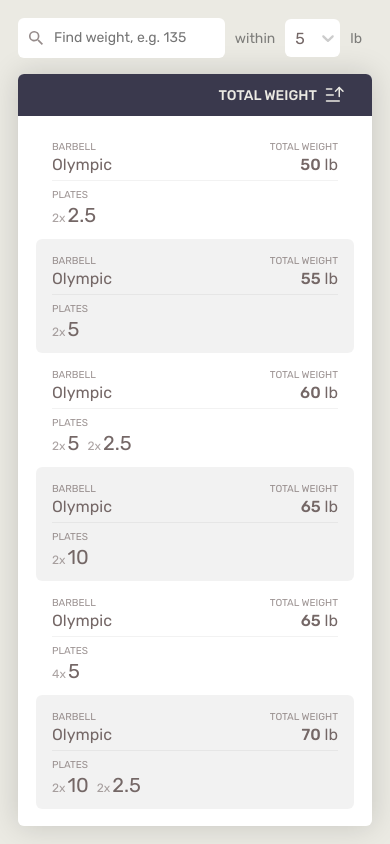
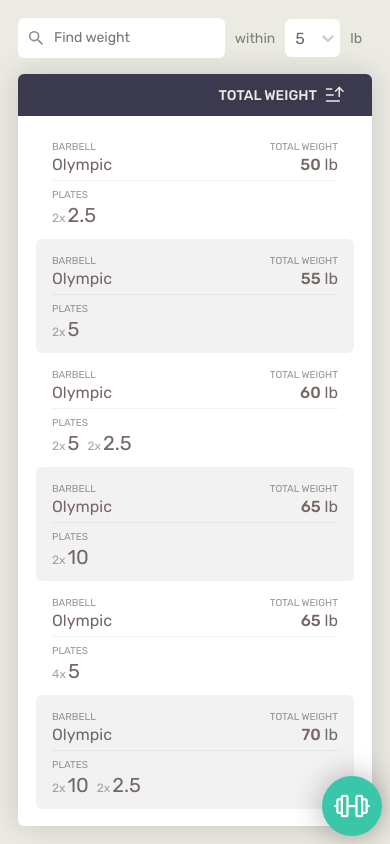
Before and after one commit to lstanard/weighter, a React (Create React App) app: page / in a window 390 px wide. Built offline with nearby package versions, Linux system fonts and the light colour scheme.

Commit message:
Working menu drawer for mobile

```diff
--- a/src/components/App.tsx
+++ b/src/components/App.tsx
@@ -4,6 +4,7 @@ import { Plate, Barbell } from "../types";
 import barbellData from "../data/barbells";
 import plateData from "../data/plates";
 import { GlobalUnitsContextProvider } from "./useGlobalUnitsContext";
+import MenuDrawer from "./MenuDrawer";
 import EquipmentPanel from "./EquipmentPanel/EquipmentPanel";
 import Results from "./Results";
 
@@ -14,14 +15,14 @@ function App(): ReactElement {
   return (
     <GlobalUnitsContextProvider>
       <div className="main">
-        <div className="drawer">
+        <MenuDrawer>
           <EquipmentPanel
             plates={plates}
             barbells={barbells}
             updatePlates={setPlates}
             updateBarbells={setBarbells}
           />
-        </div>
+        </MenuDrawer>
         <Results plates={plates} barbells={barbells} />
       </div>
     </GlobalUnitsContextProvider>
--- a/src/components/EquipmentPanel/EquipmentPanel.module.scss
+++ b/src/components/EquipmentPanel/EquipmentPanel.module.scss
@@ -6,7 +6,11 @@
   height: auto;
   min-height: 100vh;
   transition: width $transition-duration;
-  width: $sidebar-tablet-width;
+  width: 100%;
+
+  @include media(">tablet") {
+    width: $sidebar-tablet-width;
+  }
 
   @include media(">desktop") {
     width: $sidebar-desktop-width;
--- a/src/components/MenuDrawer/MenuDrawer.module.scss
+++ b/src/components/MenuDrawer/MenuDrawer.module.scss
@@ -1 +1,83 @@
 @import "../../scss/globals";
+
+$btn-size: 60px;
+
+.menuBtn {
+  align-items: center;
+  background-color: $green;
+  bottom: 8px;
+  border-radius: 50%;
+  box-shadow: 0px 0px 30px 0px rgba(0, 0, 0, 0.3);
+  color: $snow;
+  display: flex;
+  height: $btn-size;
+  justify-content: center;
+  position: fixed;
+  right: 8px;
+  width: $btn-size;
+  z-index: $mobile-menu-btn-z;
+
+  @include media(">=tablet") {
+    display: none;
+  }
+}
+
+.drawer {
+  bottom: 0;
+  height: 100%;
+  overflow: auto;
+  position: absolute;
+  top: 0;
+  transform: translateX(-100%);
+  transition: all #{$transition-duration * 2.25} $ease-in-quad;
+  width: $sidebar-mobile-width;
+  z-index: $sidebar-drawer-z;
+
+  @include media(">=tablet") {
+    position: relative;
+    transform: unset;
+    width: auto;
+  }
+
+  &.visible {
+    box-shadow: 0px 0px 30px 10px rgba(0, 0, 0, 0.7);
+    transform: translateX(0);
+    transition: all #{$transition-duration * 2.25};
+  }
+}
+
+.overlay {
+  background-color: rgba(0, 0, 0, 0.85);
+  bottom: 0;
+  left: 0;
+  opacity: 0;
+  position: fixed;
+  right: 0;
+  top: 0;
+  transition: all $transition-duration;
+  width: 100%;
+  visibility: hidden;
+  z-index: $sidebar-drawer-overlay-z;
+
+  @include media(">=tablet") {
+    display: none;
+  }
+
+  &.visible {
+    opacity: 1;
+    transition: all 0.3s;
+    visibility: visible;
+  }
+}
+
+.icon {
+  opacity: 0;
+  position: absolute;
+  transform: rotate(-180deg);
+  transition: all $transition-duration;
+
+  &.visible {
+    opacity: 1;
+    transform: rotate(0deg);
+  }
+}
--- a/src/components/MenuDrawer/MenuDrawer.tsx
+++ b/src/components/MenuDrawer/MenuDrawer.tsx
@@ -1,9 +1,54 @@
-import React, { ReactElement } from "react";
+import React, { useState, ReactElement } from "react";
+import cn from "classnames";
+import { Barbell, X } from "phosphor-react";
 
-export interface MenuDrawerProps {}
+import styles from "./MenuDrawer.module.scss";
 
-const MenuDrawer = ({}: MenuDrawerProps): ReactElement => {
-  return <div></div>;
+export interface MenuDrawerProps {
+  /**
+   * A ReactElement to be rendered as the contents of the
+   * drawer menu on mobile.
+   */
+  children: ReactElement;
+}
+
+const MenuDrawer = ({ children }: MenuDrawerProps): ReactElement => {
+  const [drawerVisible, setDrawerVisibility] = useState(false);
+
+  return (
+    <>
+      <button
+        className={styles.menuBtn}
+        aria-label="Open menu"
+        onClick={(): void => setDrawerVisibility(!drawerVisible)}
+      >
+        <X
+          size={36}
+          className={cn(styles.icon, {
+            [styles.visible]: drawerVisible,
+          })}
+        />
+        <Barbell
+          size={36}
+          className={cn(styles.icon, {
+            [styles.visible]: !drawerVisible,
+          })}
+        />
+      </button>
+      <div
+        className={cn(styles.drawer, {
+          [styles.visible]: drawerVisible,
+        })}
+      >
+        {children}
+      </div>
+      <div
+        className={cn(styles.overlay, {
+          [styles.visible]: drawerVisible,
+        })}
+      ></div>
+    </>
+  );
 };
 
 export default MenuDrawer;
--- a/src/components/Results/Find.tsx
+++ b/src/components/Results/Find.tsx
@@ -85,12 +85,12 @@ const Find = ({
           id="find-weight-input"
           ref={ref}
           type="text"
-          placeholder="Find weight, e.g. 135"
+          placeholder="Find weight"
           onChange={onSearchChange}
           onFocus={(): void => setFocused(true)}
           onBlur={(): void => setFocused(false)}
           className={styles.find}
-          title="Find weight, e.g. 135"
+          title="Find weight"
         />
         <button
           type="button"
--- a/src/scss/_variables.scss
+++ b/src/scss/_variables.scss
@@ -2,10 +2,14 @@
 $std-padding: 36px;
 $std-margin: 30px;
 
+$mobile-menu-height: 40px;
+$sidebar-mobile-width: 90%;
 $sidebar-tablet-width: 240px;
 $sidebar-desktop-width: 290px;
 
-$sidebar-drawer-z: 2;
+$mobile-menu-btn-z: 4;
+$sidebar-drawer-z: 3;
+$sidebar-drawer-overlay-z: 2;
 $results-table-header-z: 1;
 
 // Style
@@ -13,6 +17,8 @@ $border-radius: 6px;
 
 // Transitions
 $transition-duration: 0.15s;
+$ease-out-quad: cubic-bezier(0.5, 1, 0.89, 1);
+$ease-in-quad: cubic-bezier(0.45, 0, 0.55, 1);
 
 // Colors
 $blue: #4981b2;
--- a/src/styles.scss
+++ b/src/styles.scss
@@ -38,21 +38,10 @@ html {
   flex-direction: column;
   height: 100%;
   min-height: 100vh;
+  overflow: hidden;
+  position: relative;
 
   @include media(">=tablet") {
     flex-direction: row;
   }
 }
-
-.drawer {
-  display: none;
-  left: 0;
-  position: absolute;
-  top: 0;
-  z-index: $sidebar-drawer-z;
-
-  @include media(">=tablet") {
-    display: block;
-    position: relative;
-  }
-}
```
